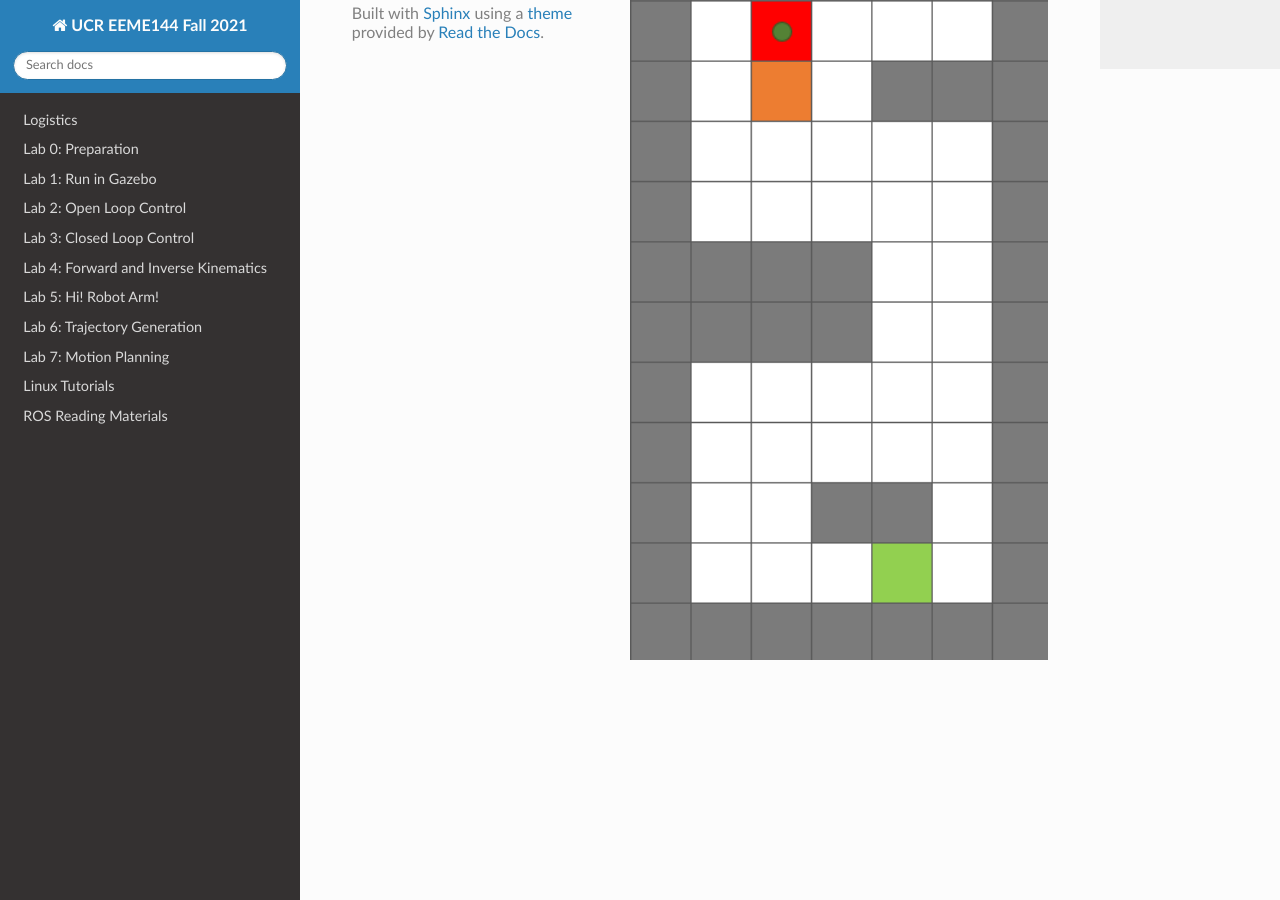
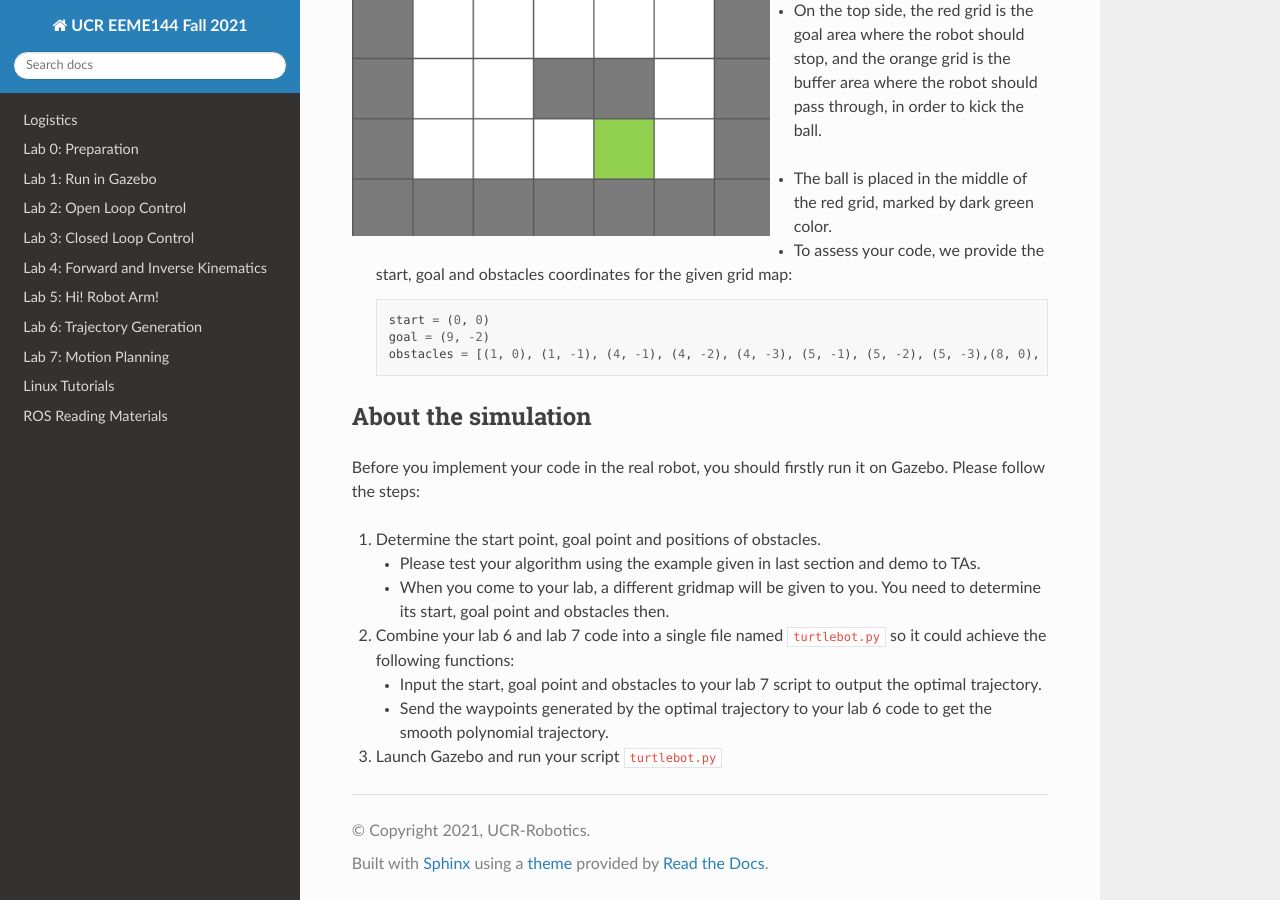
Before and after one commit to UCR-Robotics/ee144, a Sphinx documentation site: the page built from docs/lab8.rst, in a window 1280 px wide and 900 px high, scrolled down 4763 px. Built offline with Sphinx 7.4.7 and the Read the Docs theme 2.0.0, drawn with Linux system fonts in a browser that asks for light colours; some of the changed text lies outside the part shown.

Commit message:
Create lab8.rst

```diff
--- a/docs/lab8.rst
+++ b/docs/lab8.rst
@@ -7,8 +7,8 @@ Overview
 In this lab, we will put everything together and apply what we have learned so far
 on real robots.
 The task is to navigate in a real world environment without colliding with obstacles
-and finally kick the ball. Basic steps are as follows.
-(The start, goal points and the positions of obstacles will be given.)
+and finally kick the ball (the gridmap that indicates start, goal points as well as the positions of obstacles will be given.).
+Basic steps are as follows.
 
 #. Run A* algorithm to search for an optimal path and return the list of waypoints.
 #. Use the obtained waypoints to generate polynomial trajectories for the robot to follow.
@@ -231,7 +231,11 @@ About the implementation
 Field Map
 ---------
 
-A grid map will be provided for the implentation on the real robot based on the assigned space for each team. The figure shows an example of the structure of the grid map
+.. image:: pics/grid_map.png
+ :width: 60%
+ :align: left
+
+A grid map will be provided for the implementation on the real robot based on the assigned space for each team. The figure shows an example of the structure of the grid map
 of the real world.
 
 - **The grid size is 0.5m**, which is slightly larger than the size of the robot.
@@ -259,6 +263,20 @@ of the real world.
     goal = (9, -2)
     obstacles = [(1, 0), (1, -1), (4, -1), (4, -2), (4, -3), (5, -1), (5, -2), (5, -3),(8, 0), (8, 1)]
 
-.. image:: pics/grid_map.jpg
- :width: 60%
- :align: right
+About the simulation
+---------------------
+
+Before you implement your code in the real robot, you should firstly run it on Gazebo.
+Please follow the steps:
+
+#. Determine the start point, goal point and positions of obstacles.
+
+   - Please test your algorithm using the example given in last section and demo to TAs.
+   - When you come to your lab, a different gridmap will be given to you. You need to determine its start, goal point and obstacles then.
+
+#. Combine your lab 6 and lab 7 code into a single file named ``turtlebot.py`` so it could achieve the following functions:
+
+   - Input the start, goal point and obstacles to your lab 7 script to output the optimal trajectory.
+   - Send the waypoints generated by the optimal trajectory to your lab 6 code to get the smooth polynomial trajectory.
+
+#. Launch Gazebo and run your script ``turtlebot.py``
```
Also changed, not shown: other parts of docs/lab8.rst (+1 -1 lines).
